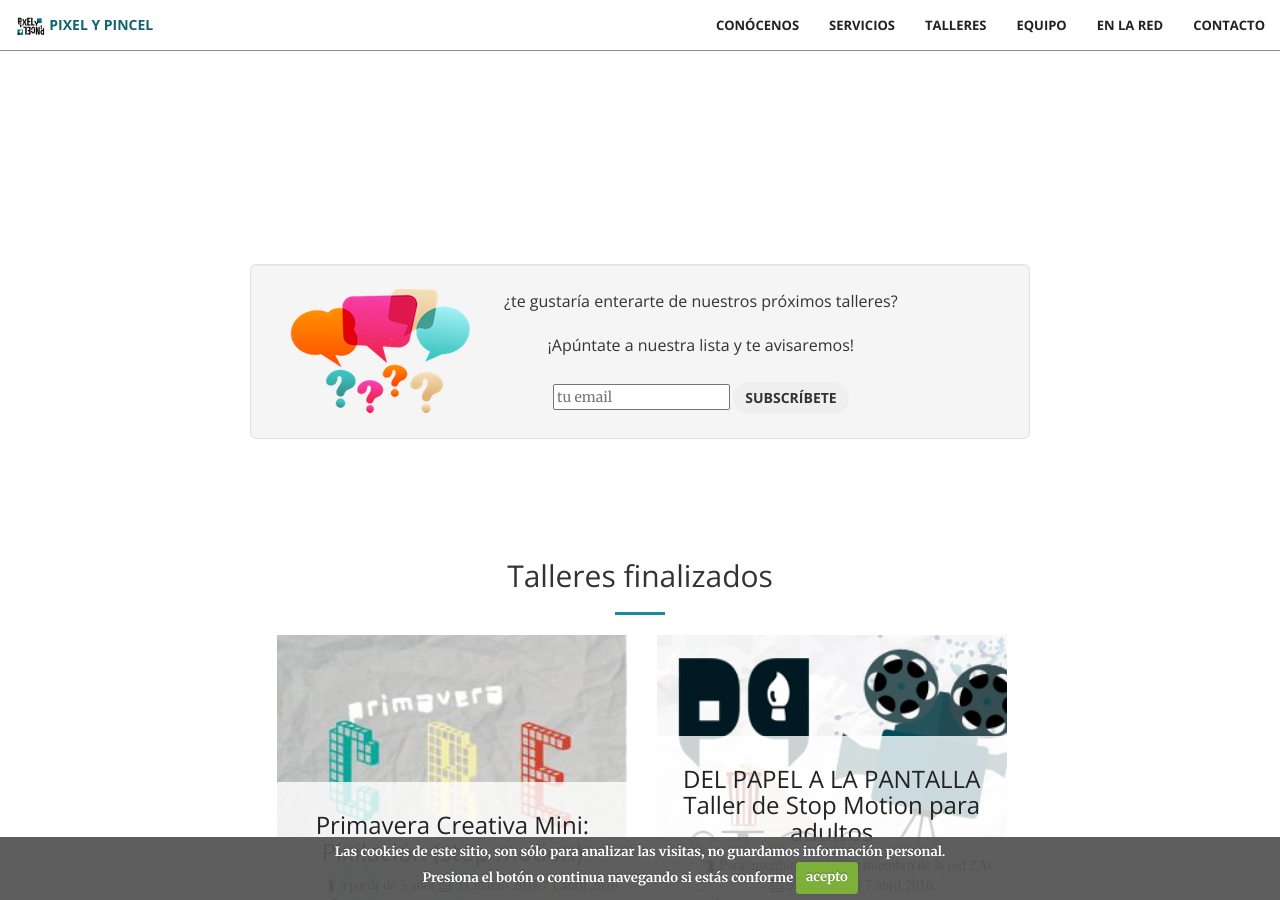
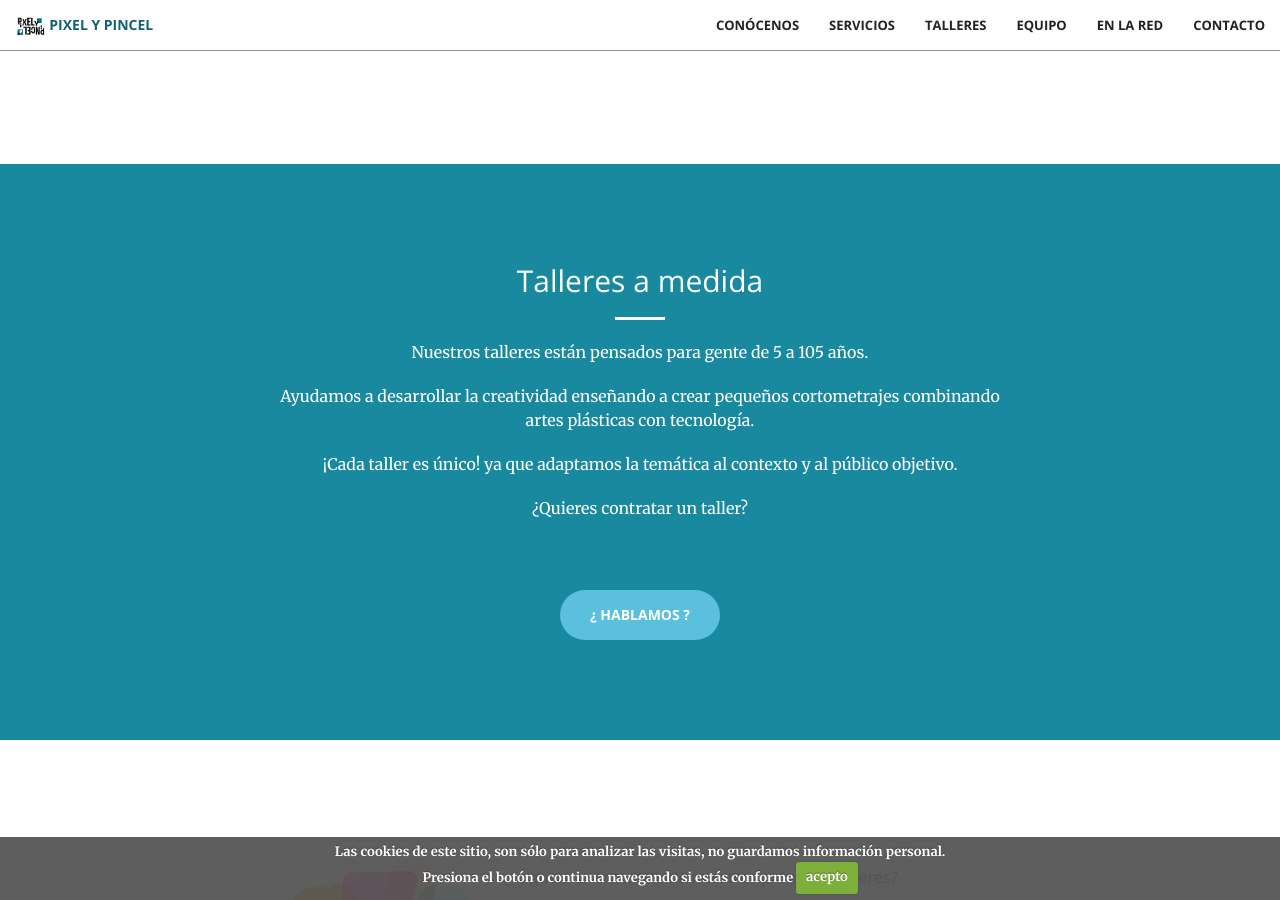
Before and after one commit to patrijoven/pixelypincel.github.io, a Jekyll site: the page built from talleres.html, in a window 1280 px wide and 900 px high, scrolled down 1006 px. Built offline with Jekyll 4.4.1, drawn with Linux system fonts in a browser that asks for light colours.

Commit message:
Añadida caja de "contrata" en talleres

```diff
--- a/talleres.html
+++ b/talleres.html
@@ -34,6 +34,48 @@ permalink: /talleres/index.html
   </div>
 </section>
 
+<section class="bg-primary">
+  <div class="container">
+    <div class="row row-centered">
+      <div class="col-md-12 text-center">
+        <h2 class="section-heading">Talleres a medida</h2>
+        <hr>
+      </div>
+    </div>
+
+    <div class="row row-centered">
+      <div class="col-md-8 col-md-offset-2 text-center">
+
+        <p>Nuestros talleres están pensados para gente de 5 a 105 años.</p>
+
+        <p>Ayudamos a desarrollar la creatividad enseñando a crear pequeños
+          cortometrajes combinando artes plásticas con tecnología.</p>
+
+        <p>¡Cada taller es único! ya que adaptamos la temática al contexto y al público objetivo.</p>
+
+        <p>¿Quieres contratar un taller?</p>
+
+        <div class="col-lg-12 col-md-6 text-center contact-box">
+          <a href="#contact" class="btn btn-info btn-xl page-scroll ">¿ hablamos ?</a>
+        </div>
+
+      </div>
+    </div>
+
+  </div>
+  </div>
+</section>
+
+<section id="subscribe">
+  <div class="container">
+    <div class="row row-centered">
+      <div class="col-md-8 col-md-offset-2 text-center">
+        {% include mailchimp-subscribe.html %}
+      </div>
+    </div>
+  </div>
+</section>
+
 {% assign talleres_activos = (site.talleres | where: 'taller_activo', "si") %}
 {% if talleres_activos.size > 0 %}
 <section id="proximos-talleres" class="bg-primary">
@@ -52,17 +94,6 @@ permalink: /talleres/index.html
 </section>
 {% endif %}
 
-<section id="subscribe">
-  <div class="container">
-    <div class="row row-centered">
-      <div class="col-md-8 col-md-offset-2 text-center">
-        {% include mailchimp-subscribe.html %}
-      </div>
-    </div>
-  </div>
-</section>
-
-
 <section>
   <div class="container">
     <div class="row row-centered">
```
